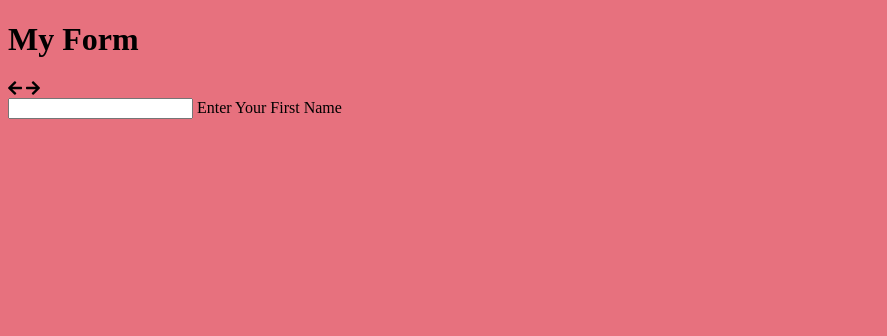
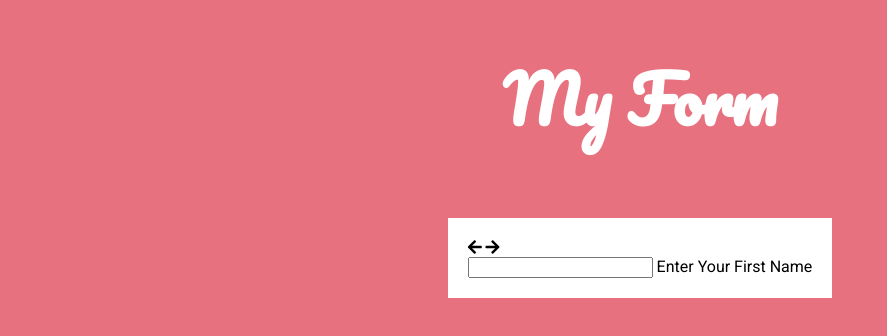
Before and after one commit to mmianchi/Form, a website: page index.html in a window 1280 px wide. Shown: the whole page, without its empty margins (0-887 px from the left). Drawn offline with Linux system fonts and the light colour scheme.

Commit message:
css, wip

```diff
--- a/index.html
+++ b/index.html
@@ -12,7 +12,7 @@
 <body>
   <div id="container">
     <h1 class="logo">My Form</h1>
-    <div id="fom-box">
+    <div id="form-box">
       <i id="prev-class" class="fas fa-arrow-left"></i>
       <i id="next-class" class="fas fa-arrow-right"></i>
        <div id="input-group">
--- a/scss/main.scss
+++ b/scss/main.scss
@@ -1,5 +1,27 @@
+@import url('https://fonts.googleapis.com/css?family=Pacifico|Roboto');
 $primary: #e7717e;
 
 body {
   background: $primary;
+  font-family: 'Roboto',sans-serif;
+  margin: 0;
 }
+
+#container {
+  height: 100vh;
+  display: flex;
+  flex-direction: column;
+  align-items: center;
+  justify-content: top;
+  h1.logo {
+    color: #fff;
+    font-family: 'pacifico', cursive;
+    font-size: 4rem;
+  }
+}
+
+#form-box {
+  background: #fff;
+  margin: 20px;
+  padding: 20px;
+}
```
Also changed, not shown: css/main.css.
